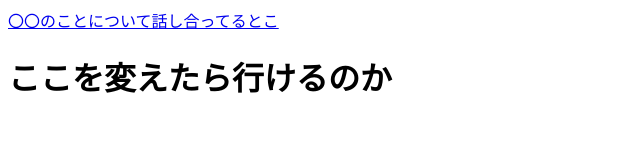
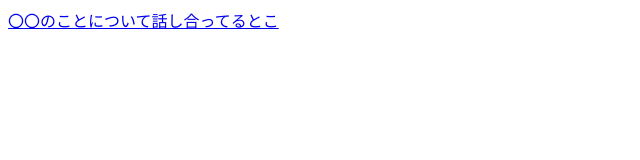
Before and after one commit to fynk7777/ayasii, a plain HTML site: page index.html in a window 1280 px wide. Shown: the whole page, without its empty margins (0-640 px from the left). Drawn offline with Linux system fonts and the light colour scheme.

Commit message:
update index.html

```diff
--- a/index.html
+++ b/index.html
@@ -1,2 +1 @@
 <a href="https://discord.com/channels/735130420630388807/892062687557738548">〇〇のことについて話し合ってるとこ</a>
-<h1>ここを変えたら行けるのか</h1>
```
